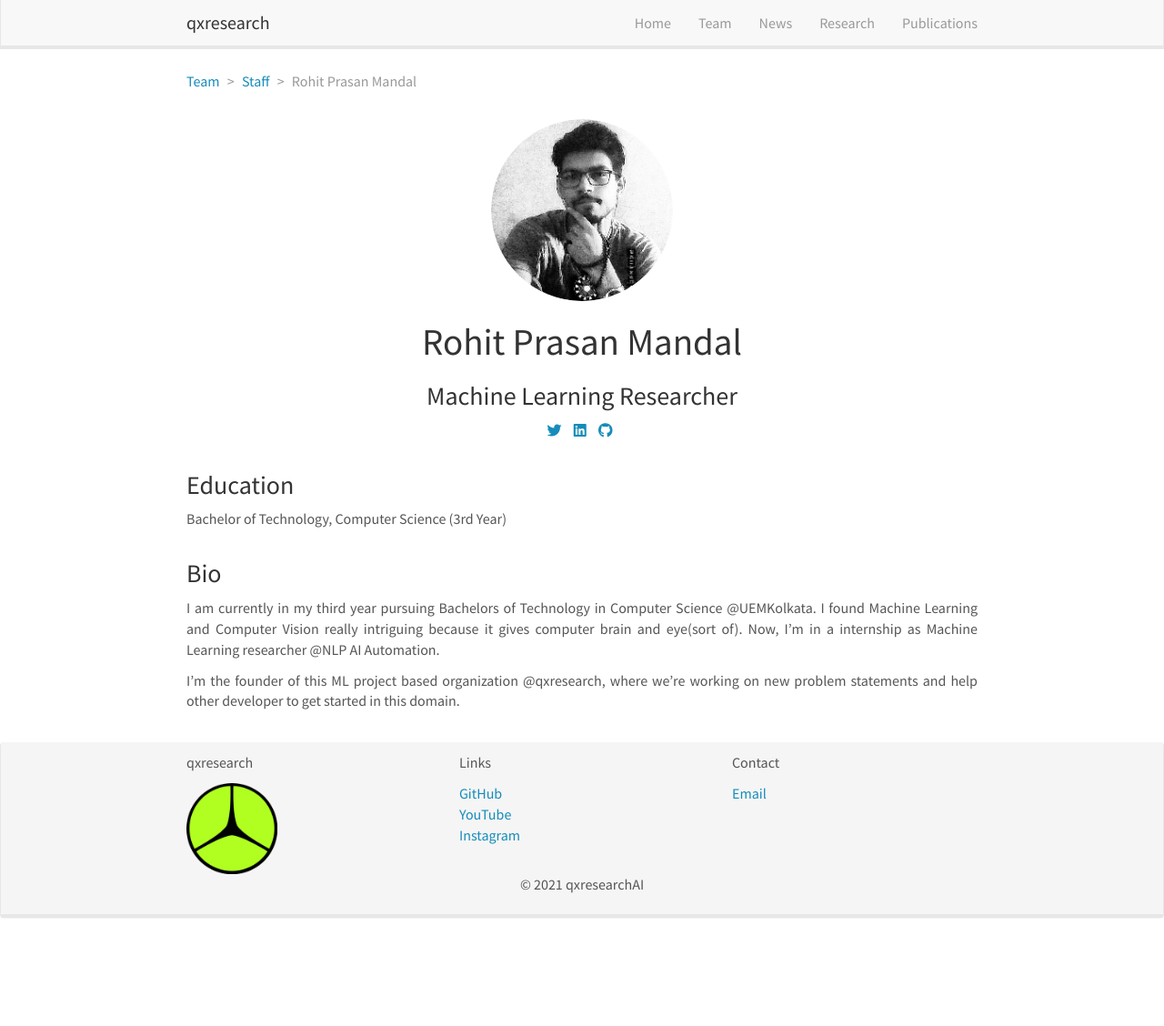
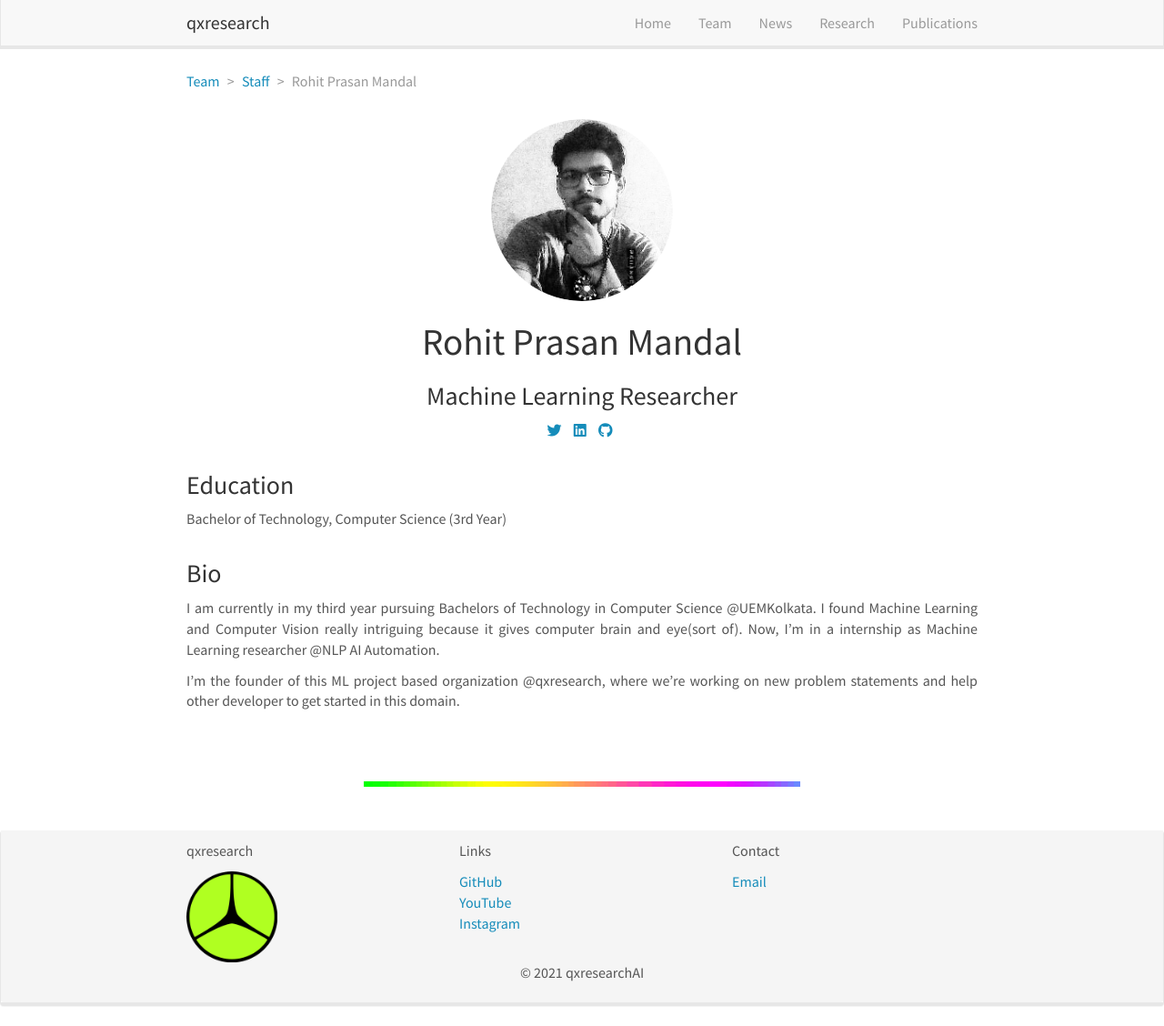
Before and after one commit to qxresearch/qxresearch.github.io, a Jekyll site: the page built from _pages/team/_posts/2021-06-04-rohit-prasan-mandal.md, in a window 1280 px wide and 1128 px high. Shown: the whole window at 91% size. Built offline with Jekyll 4.4.1, drawn with Linux system fonts in a browser that asks for light colours; nearby versions of some CDN libraries.

Commit message:
Update 2021-06-04-rohit-prasan-mandal.md

```diff
--- a/_pages/team/_posts/2021-06-04-rohit-prasan-mandal.md
+++ b/_pages/team/_posts/2021-06-04-rohit-prasan-mandal.md
@@ -21,5 +21,9 @@ education:
 I am currently in my third year pursuing Bachelors of Technology in Computer Science @UEMKolkata. I found Machine Learning and Computer Vision really intriguing because it gives computer brain and eye(sort of). Now, I'm in a internship as Machine Learning researcher @NLP AI Automation.
 
 I'm the founder of this ML project based organization @qxresearch, where we're working on new problem statements and help other developer to get started in this domain.
-<br>
-<br>
+
+<p align="center">
+  <a href="https://qxresearch.github.io">
+    <img src="https://raw.githubusercontent.com/qxresearch/qxresearch.github.io/main/images/Delete/giphy.gif" alt="Logo">
+  </a>
+</p>
```
